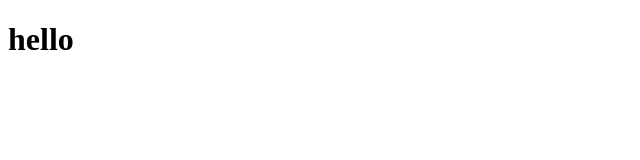
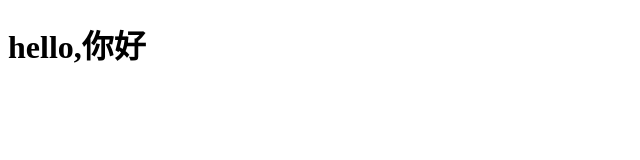
Before and after one commit to no1oldfox/hello, a plain HTML site: page index.html in a window 1280 px wide. Shown: the whole page, without its empty margins (0-640 px from the left). Drawn offline with Linux system fonts and the light colour scheme.

Commit message:
init project

```diff
--- a/index.html
+++ b/index.html
@@ -7,6 +7,6 @@
   <title>Document</title>
 </head>
 <body>
-  <h1>hello</h1>
+  <h1>hello,你好</h1>
 </body>
 </html>
```
